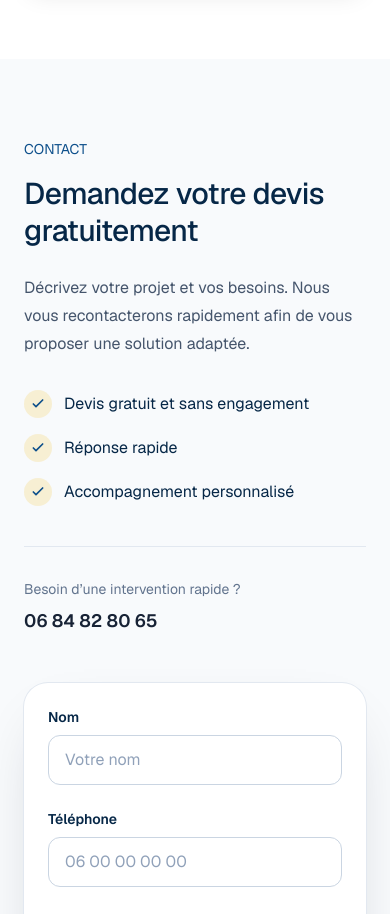
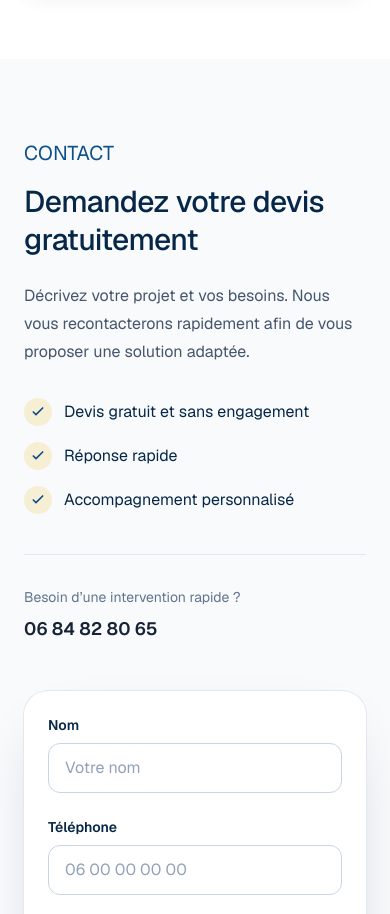
Before and after one commit to Allan-77120/nc-elec, a Next.js app: page / in a window 390 px wide. Shown: the part 4060-4974 px from the top of the page. Built offline with nearby package versions, Linux system fonts and the light colour scheme.

Commit message:
fix(contact): correct phone link and section label

```diff
--- a/src/components/sections/Contact.tsx
+++ b/src/components/sections/Contact.tsx
@@ -50,7 +50,7 @@ export function Contact() {
     >
       <div className="mx-auto grid w-full max-w-7xl gap-12 px-6 sm:px-8 lg:grid-cols-[0.85fr_1.15fr] lg:gap-16 lg:px-12">
         <div className="lg:py-8">
-          <p className="text-sm font-semibold uppercase tracking-[0.2em] text-primary-blue">
+          <p className="inline-block text-xl font-semibold uppercase tracking-[0.2em] text-primary-blue">
             Contact
           </p>
 
@@ -78,7 +78,7 @@ export function Contact() {
             </p>
 
             <a
-              href="tel:+33123456789"
+              href="tel:+33684828065"
               className="mt-2 inline-flex text-lg font-semibold text-dark-navy underline decoration-electric-yellow decoration-2 underline-offset-4 transition-colors duration-200 hover:text-primary-blue focus-visible:outline-none focus-visible:ring-2 focus-visible:ring-primary-blue focus-visible:ring-offset-4"
             >
               06 84 82 80 65
```
